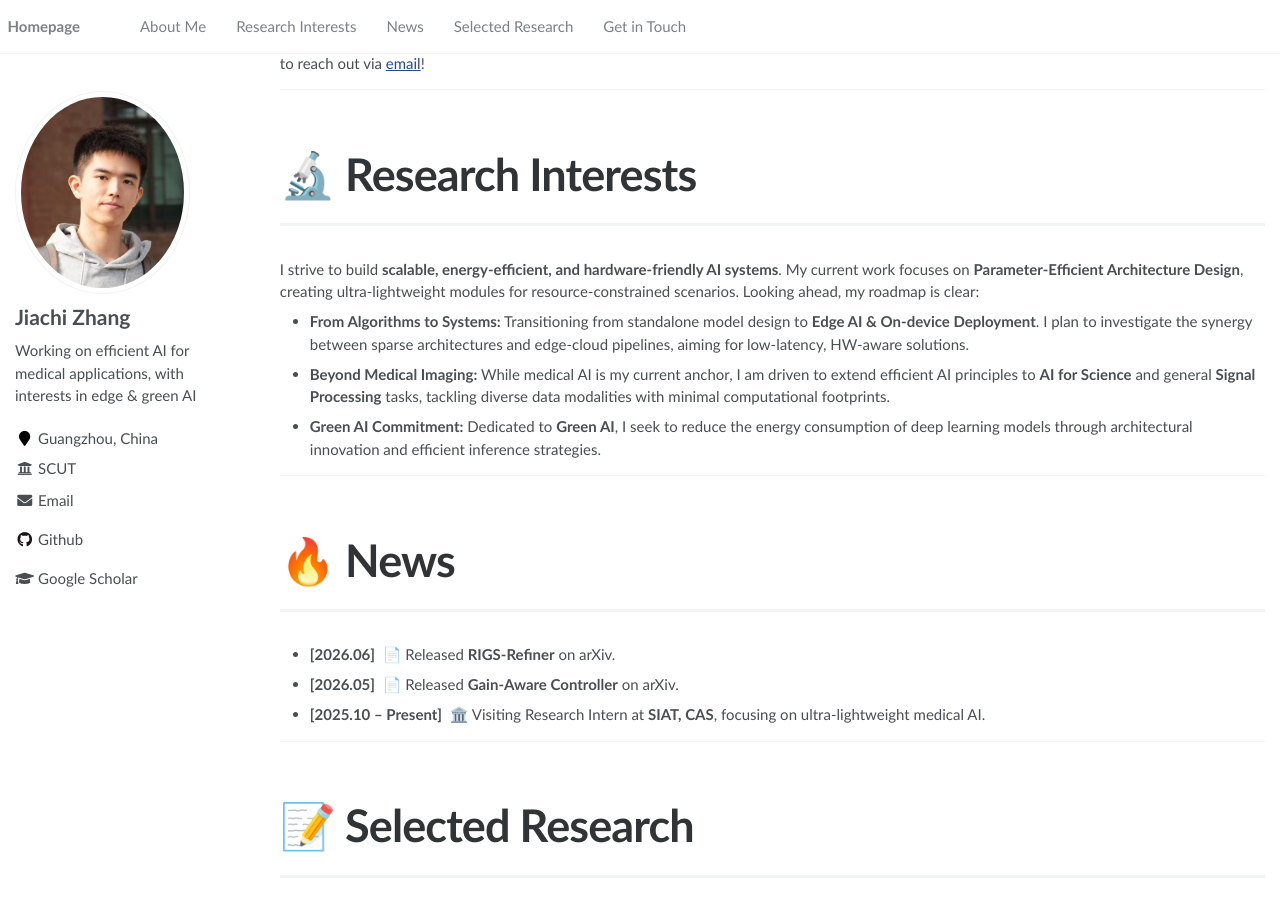
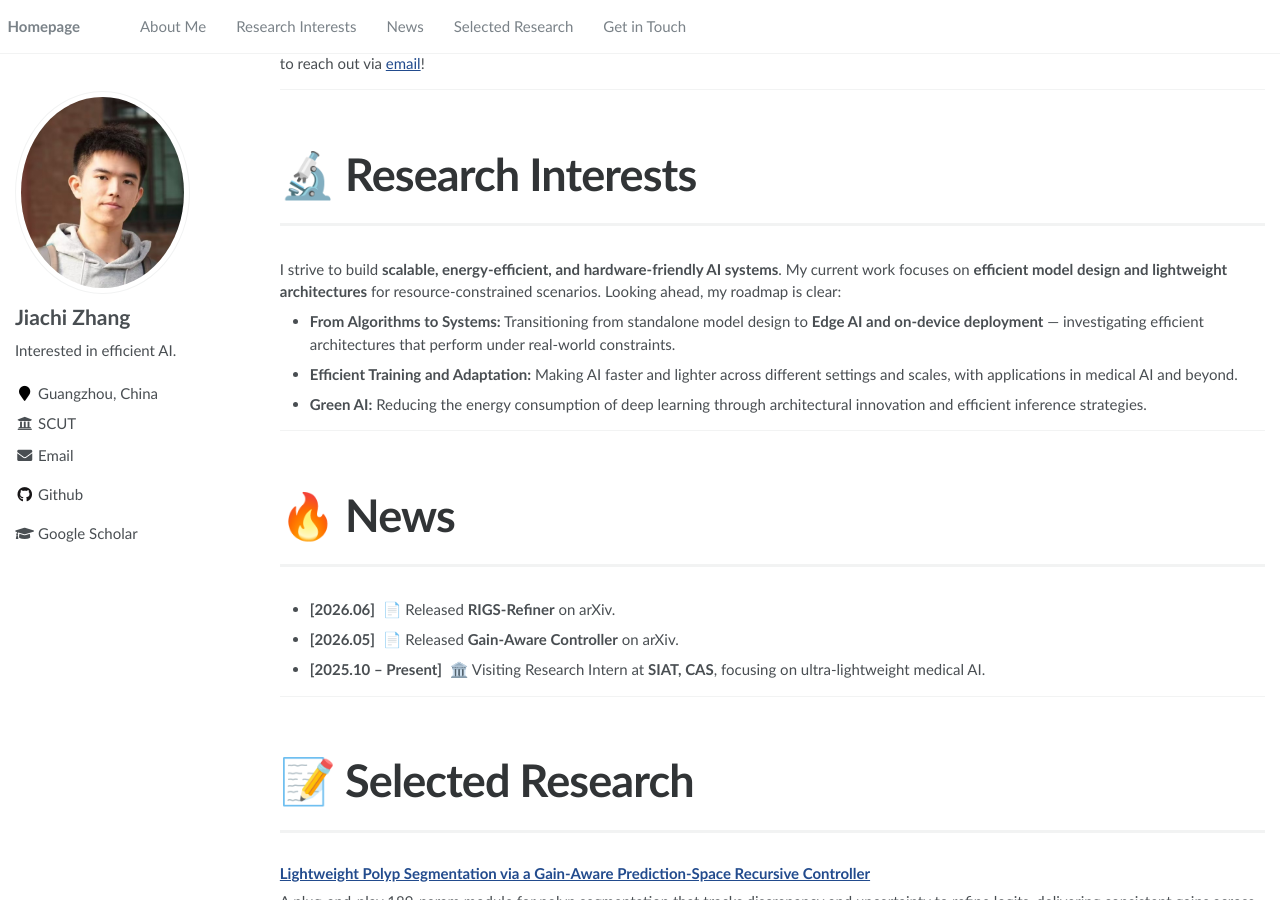
Before and after one commit to tyui99/tyui99.github.io, a Jekyll site: the page built from _pages/about.md, in a window 1280 px wide and 900 px high, scrolled down 334 px. Built offline with Jekyll 4.4.1, drawn with Linux system fonts in a browser that asks for light colours.

Commit message:
feat: tighten bio + refresh Research Interests wording
- sidebar bio: 'Interested in efficient AI.' (minimal, humble)
- Research Interests: replace 'Parameter-Efficient Architecture Design'
  with 'efficient model design and lightweight architectures'
- bullet 2: 'Beyond Medical Imaging' -> 'Efficient Training and Adaptation'
  (broader, covers medical AI and beyond)
- bullet 3: 'Green AI Commitment' -> 'Green AI' (concise)
- fix &amp; entity: use plain 'Edge AI and on-device deployment'

Co-Authored-By: Claude <noreply@anthropic.com>

```diff
--- a/_config.yml
+++ b/_config.yml
@@ -23,7 +23,7 @@ baidu_site_verification  :  # get baidu_site_verification from https://ziyuan.ba
 author:
   name             : "Jiachi Zhang"
   avatar           : "images/photo.jpg"
-  bio              : "Working on efficient AI for medical applications, with interests in edge & green AI"
+  bio              : "Interested in efficient AI."
   location         : "Guangzhou, China"
   employer         : "SCUT"
   pubmed           :
--- a/_pages/about.md
+++ b/_pages/about.md
@@ -22,13 +22,13 @@ I’m planning to apply for **PhD programs starting Fall 2027**, and always open
 
 # 🔬 Research Interests
 
-I strive to build **scalable, energy-efficient, and hardware-friendly AI systems**. My current work focuses on **Parameter-Efficient Architecture Design**, creating ultra-lightweight modules for resource-constrained scenarios. Looking ahead, my roadmap is clear:
+I strive to build **scalable, energy-efficient, and hardware-friendly AI systems**. My current work focuses on **efficient model design and lightweight architectures** for resource-constrained scenarios. Looking ahead, my roadmap is clear:
 
-- **From Algorithms to Systems:** Transitioning from standalone model design to **Edge AI &amp; On-device Deployment**. I plan to investigate the synergy between sparse architectures and edge-cloud pipelines, aiming for low-latency, HW-aware solutions.
+- **From Algorithms to Systems:** Transitioning from standalone model design to **Edge AI and on-device deployment** — investigating efficient architectures that perform under real-world constraints.
 
-- **Beyond Medical Imaging:** While medical AI is my current anchor, I am driven to extend efficient AI principles to **AI for Science** and general **Signal Processing** tasks, tackling diverse data modalities with minimal computational footprints.
+- **Efficient Training and Adaptation:** Making AI faster and lighter across different settings and scales, with applications in medical AI and beyond.
 
-- **Green AI Commitment:** Dedicated to **Green AI**, I seek to reduce the energy consumption of deep learning models through architectural innovation and efficient inference strategies.
+- **Green AI:** Reducing the energy consumption of deep learning through architectural innovation and efficient inference strategies.
 
 ---
 
```
